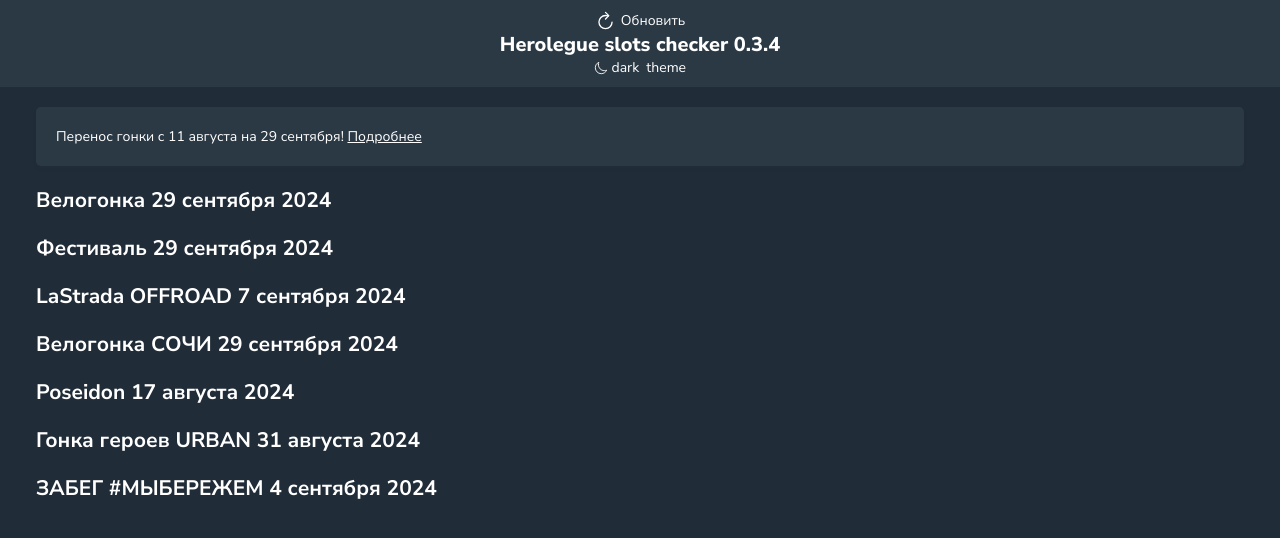
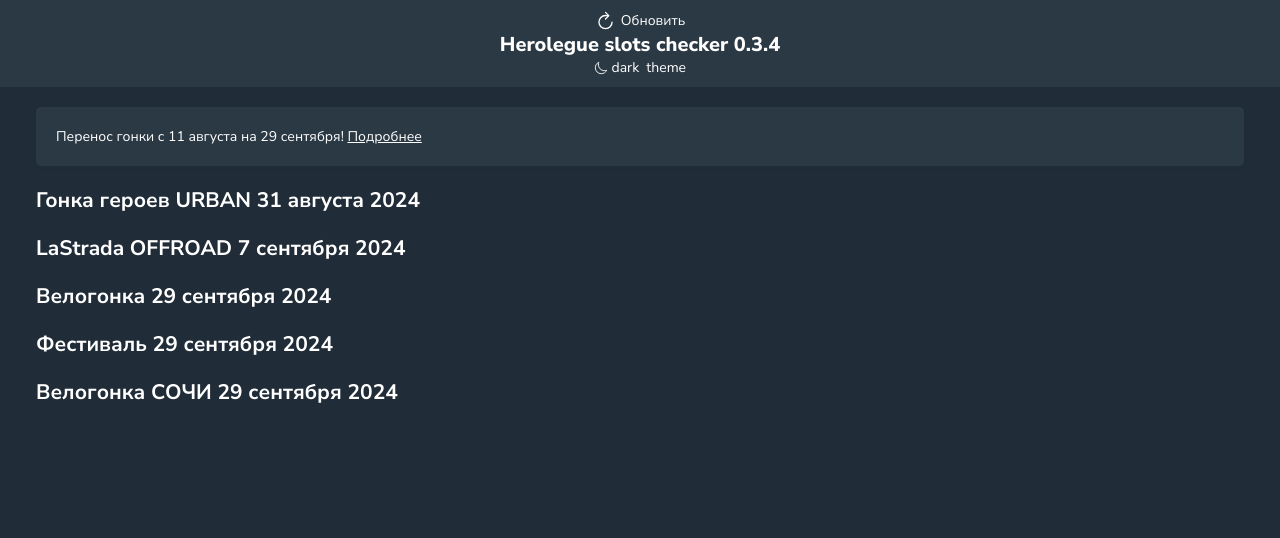
Before and after one commit to solovevevgeny/strada-checker, a React (Create React App) app: page / in a window 1280 px wide. Shown: the top 538 px of the page. Built offline with nearby package versions, Linux system fonts and the light colour scheme; no server answers.

Commit message:
list update

```diff
--- a/src/components/List.jsx
+++ b/src/components/List.jsx
@@ -9,14 +9,16 @@ export const List = () => {
         <>
 
                 <Info text="Перенос гонки с 11 августа на 29 сентября!" link="https://t.me/lastrada_official/907" />
+                <Checker url="https://heroleague.ru/api/event/event_format/urban2024_spb" name="Гонка героев URBAN 31 августа 2024"/>
+                <Checker url="https://heroleague.ru/api/event/event_format/lastrada2024_spb3" name="LaStrada OFFROAD 7 сентября 2024"/>
+
                 <Checker url="https://heroleague.ru/api/event/event_format/lastrada2024_spb1" name="Велогонка 29 сентября 2024"/>
                 <Checker url="https://heroleague.ru/api/event/event_format/lastrada2024_spb2" name="Фестиваль 29 сентября 2024"/>
-                <Checker url="https://heroleague.ru/api/event/event_format/lastrada2024_spb3" name="LaStrada OFFROAD 7 сентября 2024"/>
                 <Checker url="https://heroleague.ru/api/event/event_format/lastrada2024_sochi1" name="Велогонка СОЧИ 29 сентября 2024"/>
 
-                <Checker url="https://heroleague.ru/api/event/event_format/poseidon2024_spb" name="Poseidon 17 августа 2024"/>
-                <Checker url="https://heroleague.ru/api/event/event_format/urban2024_spb" name="Гонка героев URBAN 31 августа 2024"/>
-                <Checker url="https://heroleague.ru/api/event/event_format/eforum2024_2013348" name="ЗАБЕГ #МЫБЕРЕЖЕМ 4 сентября 2024"/>
+
+                {/* <Checker url="https://heroleague.ru/api/event/event_format/poseidon2024_spb" name="Poseidon 17 августа 2024"/> */}
+                {/* <Checker url="https://heroleague.ru/api/event/event_format/eforum2024_2013348" name="ЗАБЕГ #МЫБЕРЕЖЕМ 4 сентября 2024"/> */}
                 {/* <Checker url="https://heroleague.ru/api/event/event_format/trail2024_498817_2707" name="Trail"/> */}
                 {/* <Checker url="https://heroleague.ru/api/event/event_format/lastrada2024_spb1" name="Велогонка"/> */}
         </>
```
